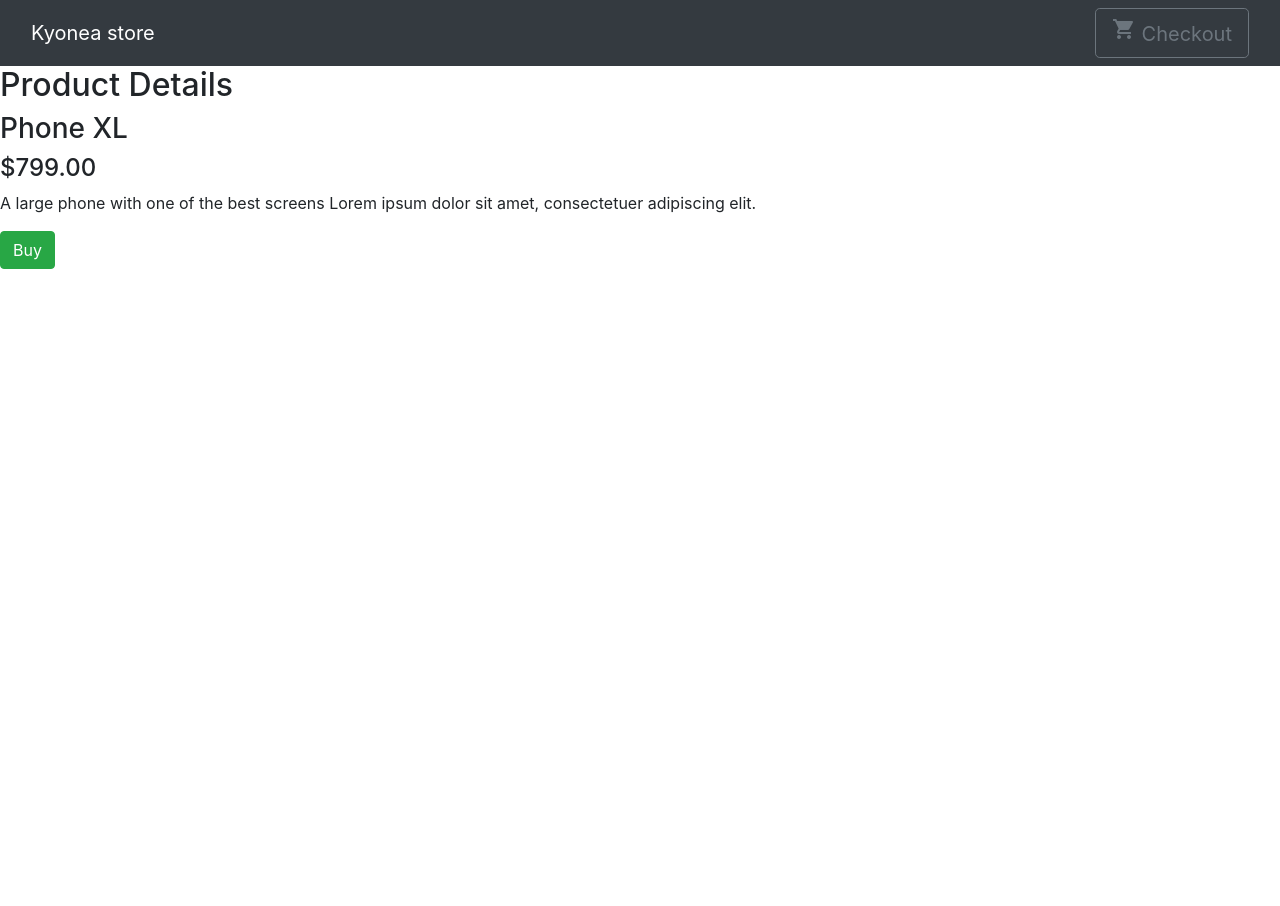
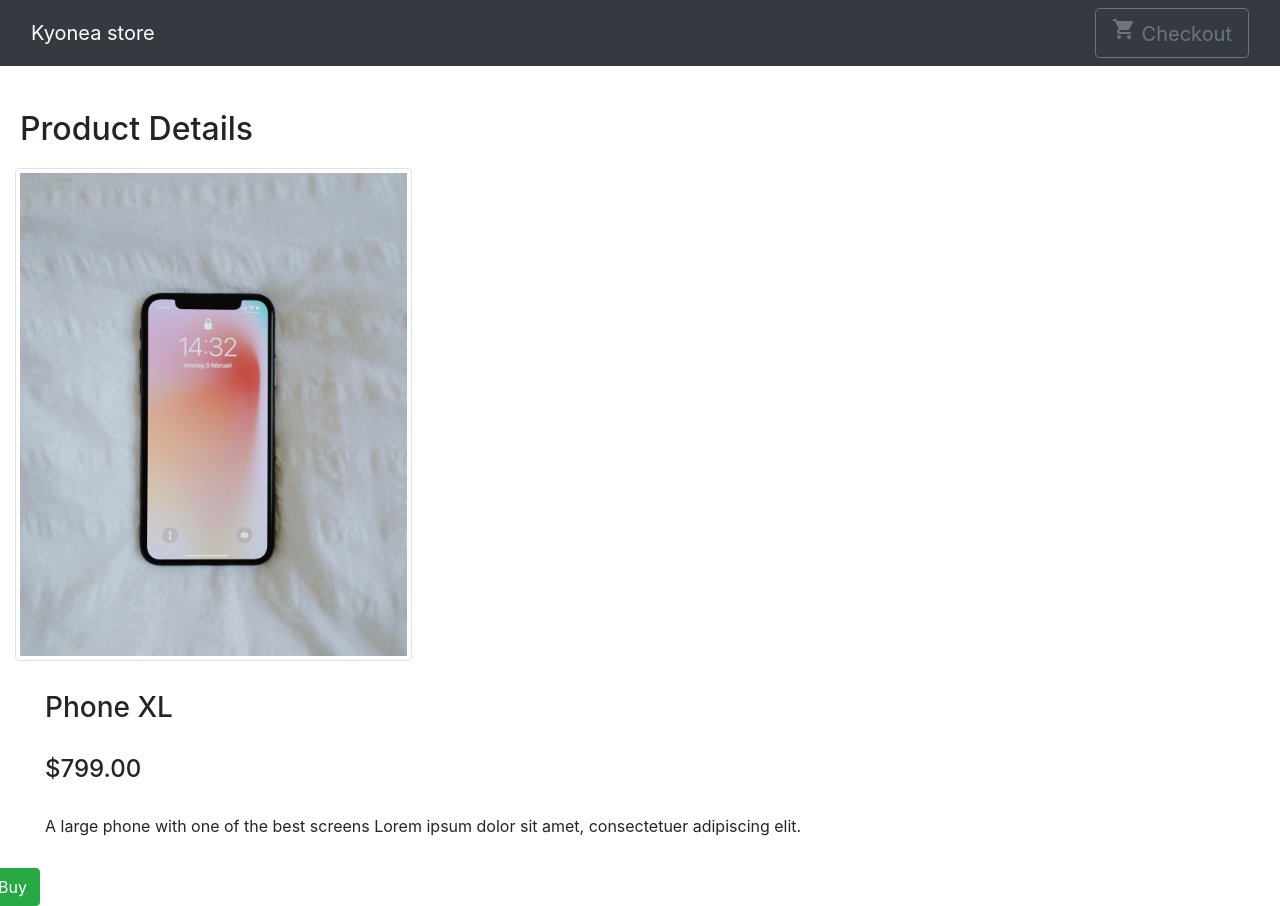
Before and after one commit to JustynaJPL/AngularTutStore, an Angular app: page /products/1 in a window 1280 px wide. Before the commit the page ends 800 px from the top, so only its background shows below. Built offline with nearby package versions, Linux system fonts and the light colour scheme.

Commit message:
FIXED ISSUE WITH NO PROPERTY ON PRODUCT - ALWAYS DECLARE INTERFACE PROPERTIES - WOW

```diff
--- a/src/app/app.component.html
+++ b/src/app/app.component.html
@@ -1,2 +1,2 @@
 <app-topbar></app-topbar>
-<router-outlet></router-outlet>
+<router-outlet class = "container-fluid"></router-outlet>
--- a/src/app/cart.service.ts
+++ b/src/app/cart.service.ts
@@ -23,4 +23,5 @@ export class CartService {
     return this.http.get<{type:string, price:number}[]>("assets/shipping.json");
       //here were using http string to get data from an external file
   }
+
 }
--- a/src/app/product-details/product-details.component.html
+++ b/src/app/product-details/product-details.component.html
@@ -1,8 +1,19 @@
 <h2>Product Details</h2>
+<div class="row ">
+  <div *ngIf="product" class=" products-cont col-xs-12 col-sm-12 col-md-12 col-lg-12">
+    <div class="col-4 justify-content-center">
+      <img class="img-thumbnail image-prop" [src]='product.image' alt="image">
 
-<div *ngIf="product">
-  <h3>{{ product.name }}</h3>
-  <h4>{{ product.price | currency }}</h4>
-  <p>{{ product.description }}</p>
-  <button class="btn btn-success" (click) = "addToCart(product)">Buy</button>
+      <!-- here there was a problem because in products.ts there was an
+      interface where no prop image was clasified but it was added
+      to the value source because I neded them before
+      !!! IMPORTANT THING WHILE ADDING INTERFACE !!!! -->
+    </div>
+    <div class="col-8 justify-content-center">
+      <h3>{{ product.name }}</h3>
+      <h4>{{ product.price | currency }}</h4>
+      <p>{{ product.description }}</p>
+    </div>
+    <button class="row btn btn-success" (click)="addToCart(product)">Buy</button>
+  </div>
 </div>
--- a/src/app/product-details/product-details.component.scss
+++ b/src/app/product-details/product-details.component.scss
@@ -0,0 +1,11 @@
+h2{
+	display: block;
+	margin: 20px;
+}
+
+.products-cont{
+	h3, h4,p{
+		margin: 30px;
+		display: flex;
+	}
+}
--- a/src/app/products.ts
+++ b/src/app/products.ts
@@ -3,6 +3,7 @@ export interface Product {
   name: string;
   price: number;
   description: string;
+  image: string;
 }
 
 export const products = [
```
